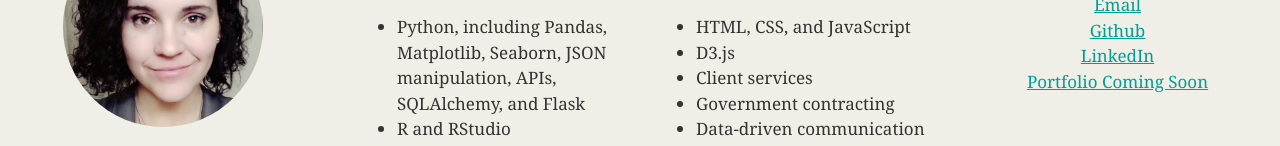
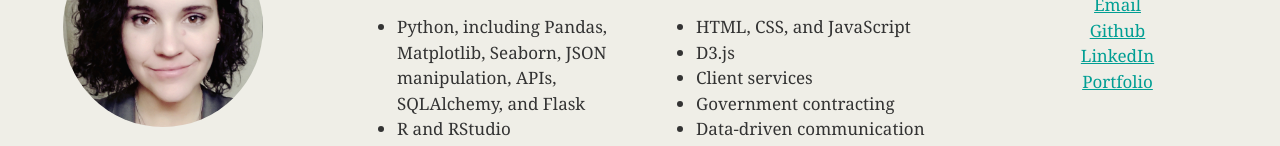
Before and after one commit to kaoldham/kaoldham.github.io, a plain HTML site: page index.html in a window 1280 px wide. Shown: the part 193-339 px from the top of the page. Drawn offline with Linux system fonts and the light colour scheme.

Commit message:
adding portfolio link

```diff
--- a/index.html
+++ b/index.html
@@ -181,7 +181,7 @@
         <p><a href="mailto:karoline.a.oldham@gmail.com">Email</a><br>
         <a href="http://github.com/kaoldham" target="_blank">Github</a><br>
         <a href="https://www.linkedin.com/in/karolineoldham/" target="_blank">LinkedIn</a><br>
-        <a href="http://github.com/kaoldham/portfolio" target="_blank">Portfolio Coming Soon</a></p>
+        <a href="http://github.com/kaoldham/portfolio" target="_blank">Portfolio</a></p>
       <br>
       <p><i>"For me, I am driven by two main philosophies: know more today about the world than I knew yesterday and lessen the suffering of others."</i></p>
       <p><i>-Neil deGrasse Tyson</i></p>
```
